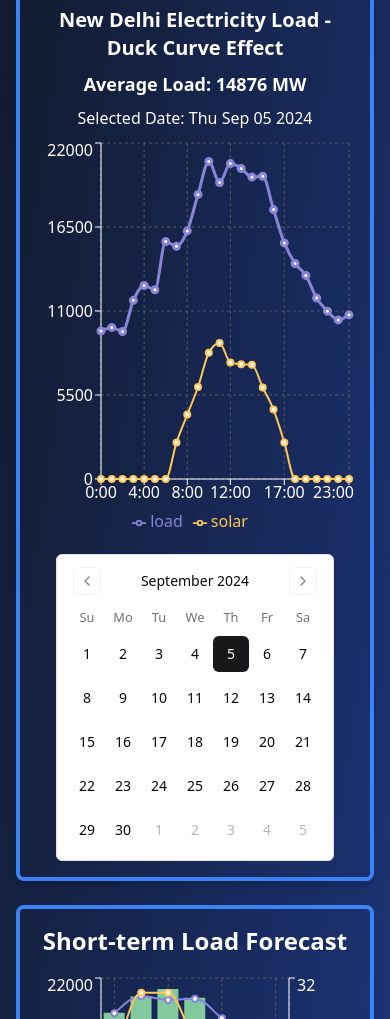
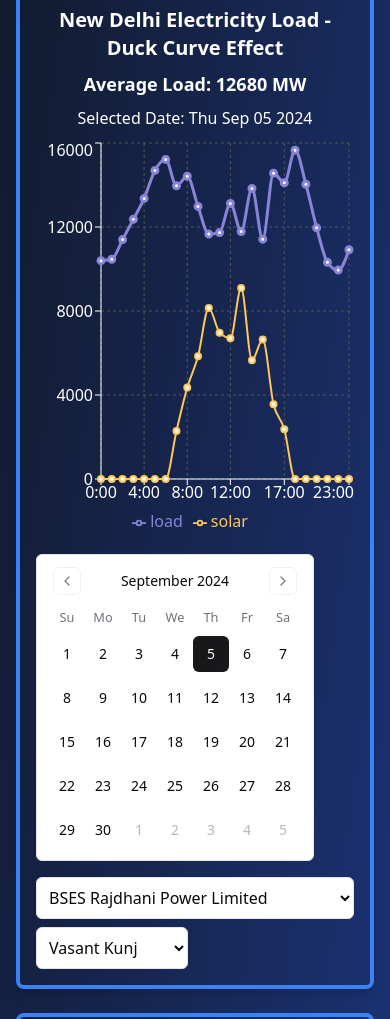
Before and after one commit to DJ-BoT07/Sih-Proto, a Next.js app: page /chart in a window 390 px wide. Shown: the part 466-1485 px from the top of the page. Built offline with nearby package versions, Linux system fonts and the light colour scheme.

Commit message:
ADDED THE AREA AND SUBAREA

```diff
--- a/app/chart/CurrentLoadChart.js
+++ b/app/chart/CurrentLoadChart.js
@@ -1,4 +1,4 @@
-import React, { useMemo } from "react";
+import React, { useMemo, useState } from "react";
 import { Calendar } from "@/components/ui/calendar"
 import {
   LineChart,
@@ -10,9 +10,10 @@ import {
   Legend,
   ResponsiveContainer
 } from "recharts";
+import { areaCoordinates } from "@/app/component/globeConfig";
 
-const generateRandomData = (date) => {
-  const seed = date.getTime();
+const generateRandomData = (date, area, subArea) => {
+  const seed = date.getTime() + area.length + subArea.length;
   const random = (min, max, seed) => {
     const x = Math.sin(seed) * 10000;
     return ((x - Math.floor(x)) * (max - min) + min);
@@ -24,18 +25,43 @@ const generateRandomData = (date) => {
     const randomFactor = random(0.9, 1.1, seed + i);
     const solarFactor = hour >= 6 && hour <= 18 ? Math.sin((hour - 6) * Math.PI / 12) : 0;
 
+    // Adjusting the load to reflect the duck curve
+    const adjustedLoad = baseLoad - (solarFactor * 8000 * random(0.8, 1.2, seed + i + 24));
+
     return {
       time: `${hour}:00`,
-      load: Math.round(baseLoad * randomFactor),
+      load: Math.round(adjustedLoad * randomFactor),
       solar: Math.round(8000 * solarFactor * random(0.8, 1.2, seed + i + 24)),
     };
   });
 };
 
 export default function CurrentLoadChart({ date, setDate }) {
-  const newDelhiDuckCurveData = useMemo(() => generateRandomData(date), [date]);
+  const [area, setArea] = useState("BSES Rajdhani Power Limited");
+  const [subArea, setSubArea] = useState("Vasant Kunj");
+
+  const newDelhiDuckCurveData = useMemo(() => generateRandomData(date, area, subArea), [date, area, subArea]);
 
   const averageLoad = Math.round(newDelhiDuckCurveData.reduce((sum, data) => sum + data.load, 0) / newDelhiDuckCurveData.length);
+
+  const subAreas = {
+    "BSES Rajdhani Power Limited": [
+      "Vasant Kunj", "Saket", "Vasant Vihar", "Dwarka",
+      "Janakpuri", "Punjabi Bagh", "Hauz Khas", "Rajouri Garden"
+    ],
+    "BSES Yamuna Power Limited": [
+      "Mayur Vihar", "Laxmi Nagar", "Gandhi Nagar", "Preet Vihar",
+      "Shahdara", "Chandni Chowk", "Yamuna Vihar", "Krishna Nagar"
+    ],
+    "Tata Power Delhi Distribution Limited": [
+      "Rohini", "Pitampura", "Shalimar Bagh", "Model Town",
+      "Ashok Vihar", "Civil Lines", "Narela", "Jahangirpuri"
+    ],
+    "New Delhi Municipal Council": [
+      "Connaught Place", "Chanakyapuri", "India Gate", "Lutyens' Delhi",
+      "President's Estate", "Parliament House area"
+    ],
+  };
 
   return (
     <div className="w-full h-full">
@@ -58,13 +84,23 @@ export default function CurrentLoadChart({ date, setDate }) {
           </ResponsiveContainer>
         </div>
 
-        <div className="w-full lg:w-1/4 flex justify-center items-start">
+        <div className="w-full lg:w-1/4 flex flex-col justify-center items-start">
           <Calendar
             mode="single"
             selected={date}
             onSelect={(newDate) => setDate(newDate || new Date())}
-            className="rounded-md border bg-white"
+            className="rounded-md border bg-white mb-4"
           />
+          <select value={area} onChange={(e) => setArea(e.target.value)} className="mb-2 p-2 rounded-md border bg-white">
+            {Object.keys(subAreas).map((area) => (
+              <option key={area} value={area}>{area}</option>
+            ))}
+          </select>
+          <select value={subArea} onChange={(e) => setSubArea(e.target.value)} className="p-2 rounded-md border bg-white">
+            {subAreas[area].map((subArea) => (
+              <option key={subArea} value={subArea}>{subArea}</option>
+            ))}
+          </select>
         </div>
       </div>
     </div>
```
